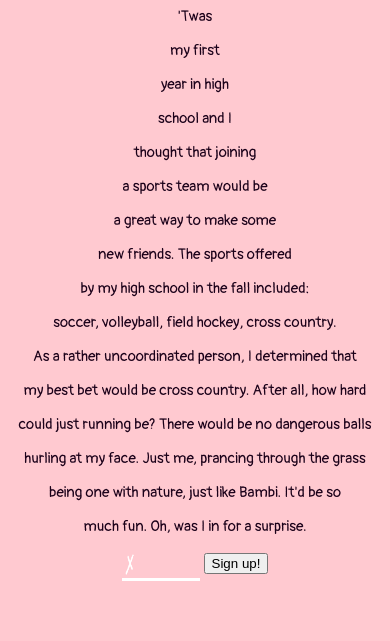
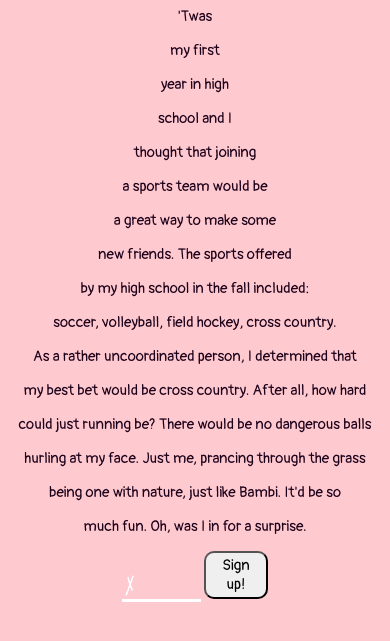
Before and after one commit to yanxinnn/web-nyu-idm, a plain HTML site: page object-meditation/page2.html in a window 390 px wide. Shown: the part 99-740 px from the top of the page. Drawn offline with nearby package versions, Linux system fonts and the light colour scheme.

Commit message:
button change

```diff
--- a/object-meditation/page2.html
+++ b/object-meditation/page2.html
@@ -31,7 +31,7 @@
     <p>being one with nature, just like Bambi. It'd be so</p>
     <p>much fun. Oh, was I in for a surprise.</p>
     <input id="input_name" type="text">
-    <button onclick="signUp()">Sign up!</button>
+    <button onclick="signUp()" class="button2">Sign up!</button>
     <script type="text/javascript" src="script.js"></script>
   </div>
 </body>
--- a/object-meditation/style.css
+++ b/object-meditation/style.css
@@ -235,8 +235,7 @@ img.laces{
 
 .button{ /* reference: https://fdossena.com/?p=html5cool/buttons/i.frag */
   background-color: #F7F7F2;
-  border
-  color: white;
+  border-color: white;
   padding: 0px;
   text-align: center;
   display: inline-block;
@@ -250,6 +249,14 @@ img.laces{
   position:relative;
   margin-bottom: 20px;
   margin-top: -200px;
+}
+
+.button2{
+  height: 5%;
+  width: 8%;
+  font-family: 'Pangolin', regular;
+  font-size: 18px;
+  border-radius: 10px;
 }
 
 .button:hover{
@@ -578,4 +585,11 @@ input{ /* reference https://www.w3schools.com/css/css_form.asp */
   .pg6{
     background-size: 40%;
   }
+  .button2{
+    height: 5%;
+    width: 8%;
+    font-family: 'Pangolin', regular;
+    font-size: 15px;
+    border-radius: 10px;
+  }
 }
```
